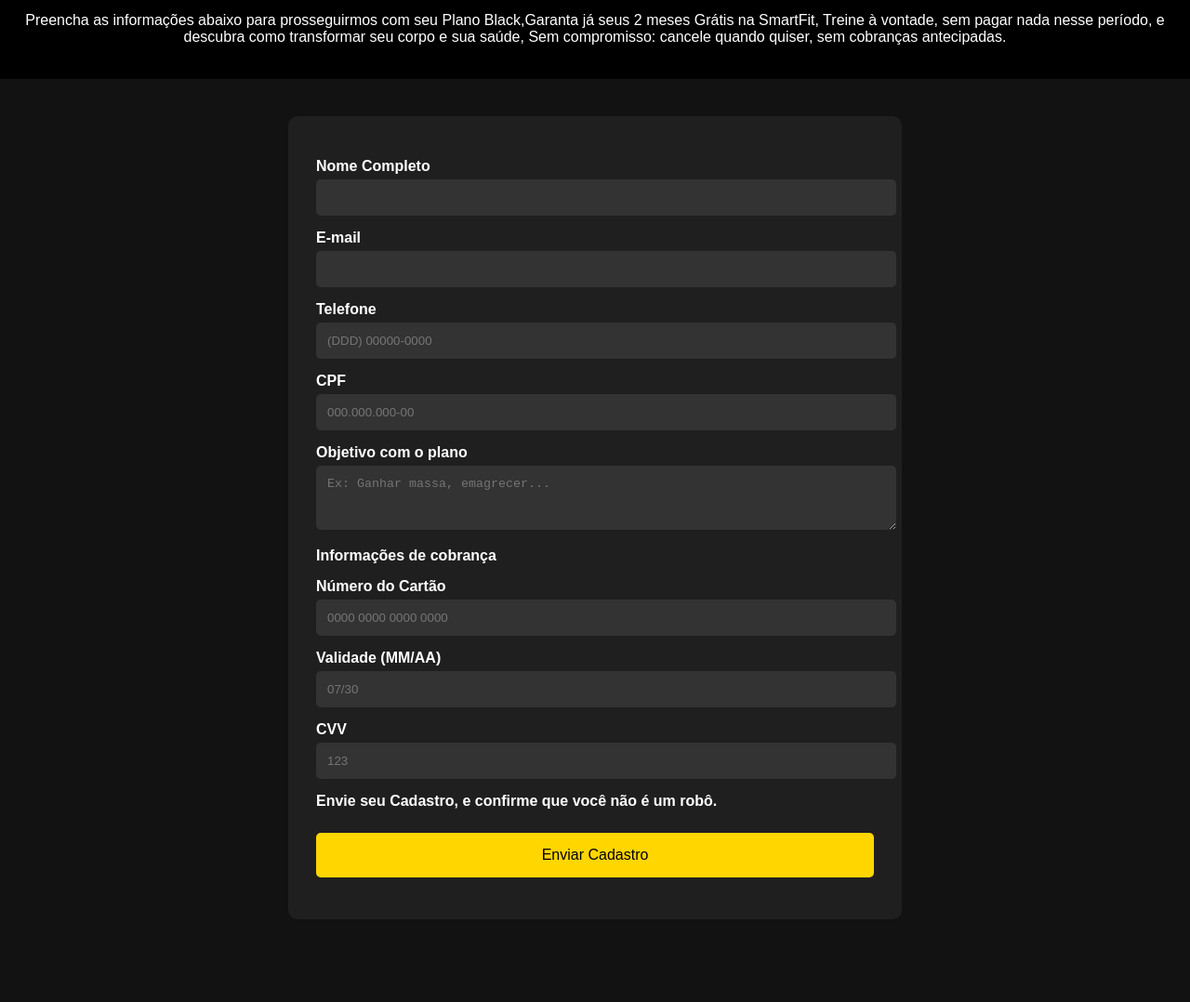
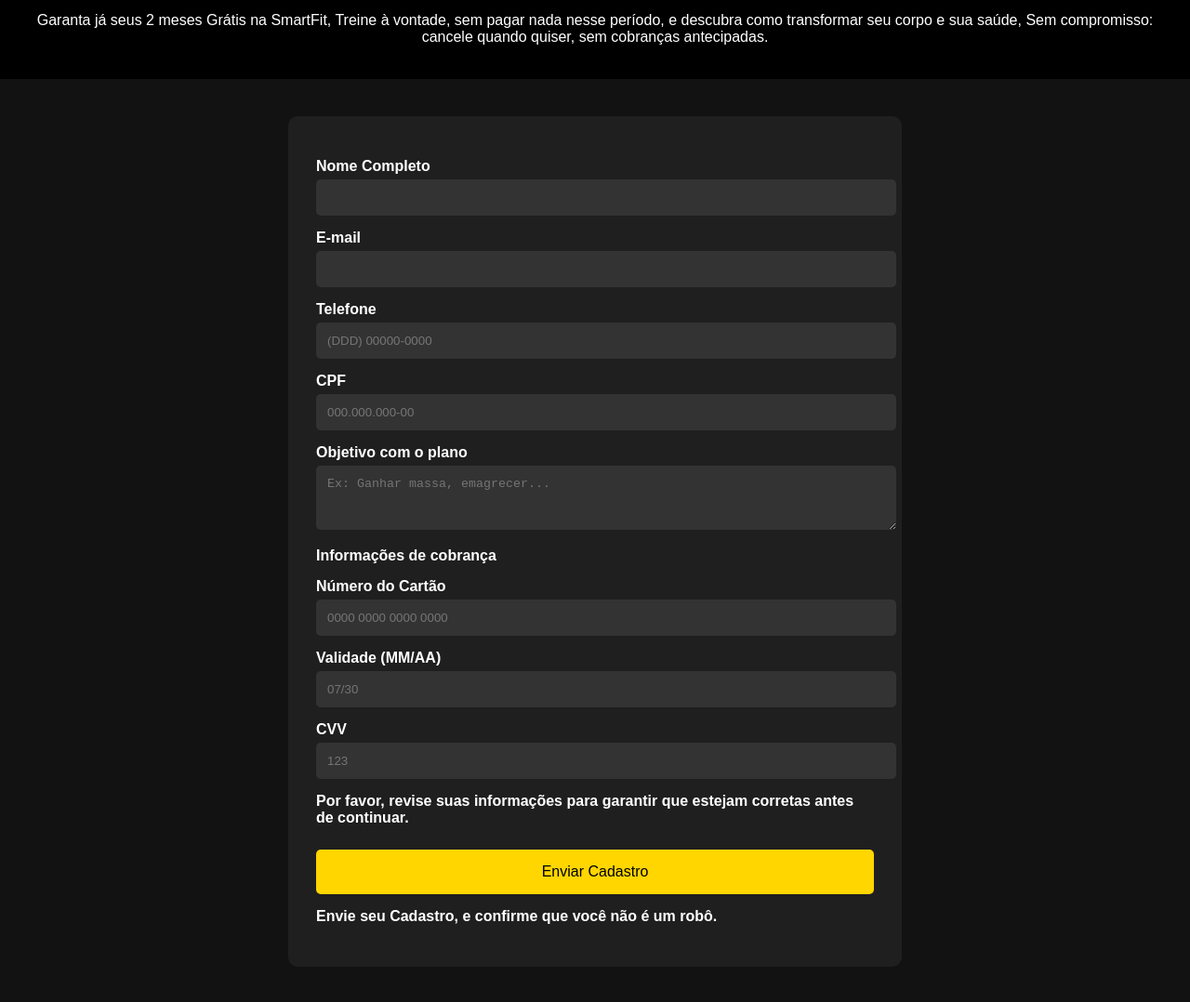
Before and after one commit to odn01112/Smartfit, a plain HTML site: page index.html in a window 1280 px wide. Shown: the part 60-1138 px from the top of the page at 93% size. Before the commit the page ends 1089 px from the top, so only its background shows below. Drawn offline with Linux system fonts and the light colour scheme.

Commit message:
Update index.html

```diff
--- a/index.html
+++ b/index.html
@@ -95,7 +95,7 @@
 
     <h1>Cadastro Smartfit</h1>
 
-    <p>Preencha as informações abaixo para prosseguirmos com seu Plano Black,Garanta já seus 2 meses Grátis na SmartFit, Treine à vontade, sem pagar nada nesse período, e descubra como transformar seu corpo e sua saúde, Sem compromisso: cancele quando quiser, sem cobranças antecipadas. </p>
+    <p>Garanta já seus 2 meses Grátis na SmartFit, Treine à vontade, sem pagar nada nesse período, e descubra como transformar seu corpo e sua saúde, Sem compromisso: cancele quando quiser, sem cobranças antecipadas. </p>
 
   </header>
 
@@ -148,9 +148,11 @@
         <input type="hidden" name="_next" value="https://smartfitnes.my.canva.site/dagra3tdpfk">
 
         <!-- Botão -->
+        <label for="objetivo">Por favor, revise suas informações para garantir que estejam corretas antes de continuar.
+        <button type="submit">Enviar Cadastro</button>
+
         <label for="objetivo"> Envie seu Cadastro, e confirme que
           você não é um robô.
-        <button type="submit">Enviar Cadastro</button>
 
         <p class="disclaimer"></p>
 
```
